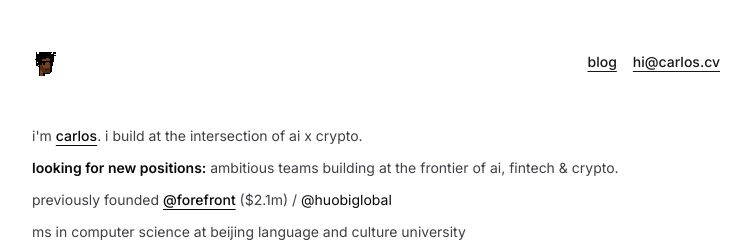
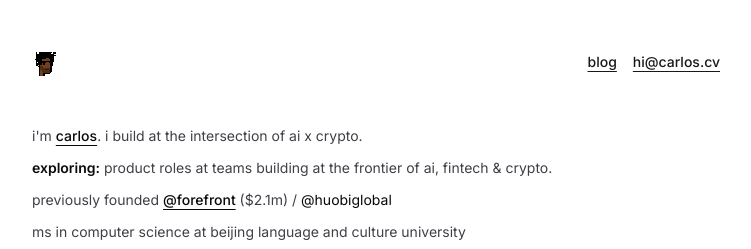
Before and after one commit to thisiscarlosgomes/thisiscarlos, a Next.js app: page / in a window 1280 px wide. Shown: the top 249 px of the page, without its empty margins (264-1015 px from the left). Built offline with nearby package versions, Linux system fonts and the light colour scheme; no server answers; the database is empty.

Commit message:
Change looking-for-positions line to exploring product roles (#7)
Updates the homepage line to: exploring: product roles at teams building at the frontier of ai, fintech & crypto.

```diff
--- a/app/page.tsx
+++ b/app/page.tsx
@@ -50,7 +50,7 @@ export default async function Home() {
           </p>
 
            <p>
-            <strong className="font-semibold text-zinc-950">looking for new positions:</strong> ambitious teams building at the frontier of ai, fintech & crypto.
+            <strong className="font-semibold text-zinc-950">exploring:</strong> product roles at teams building at the frontier of ai, fintech & crypto.
           </p>
 
 
```
